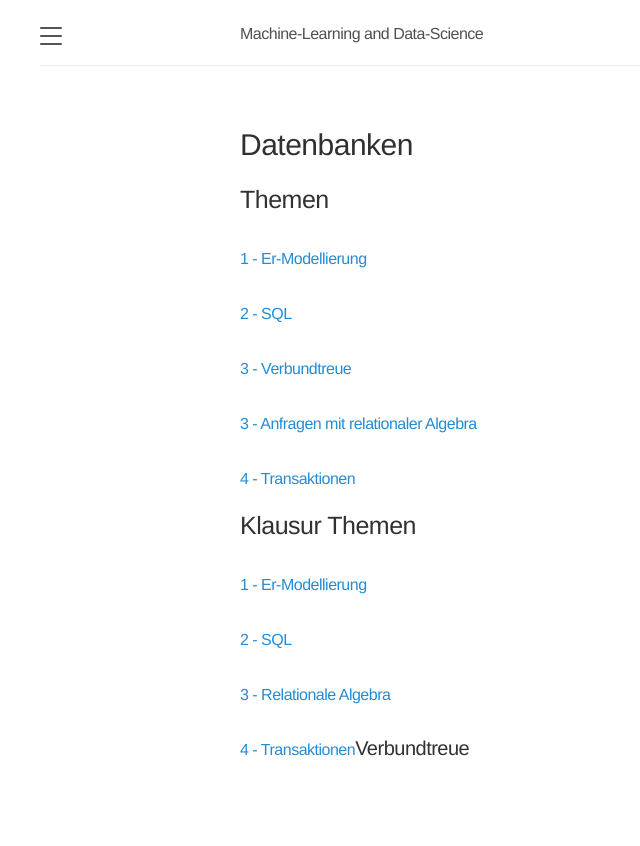
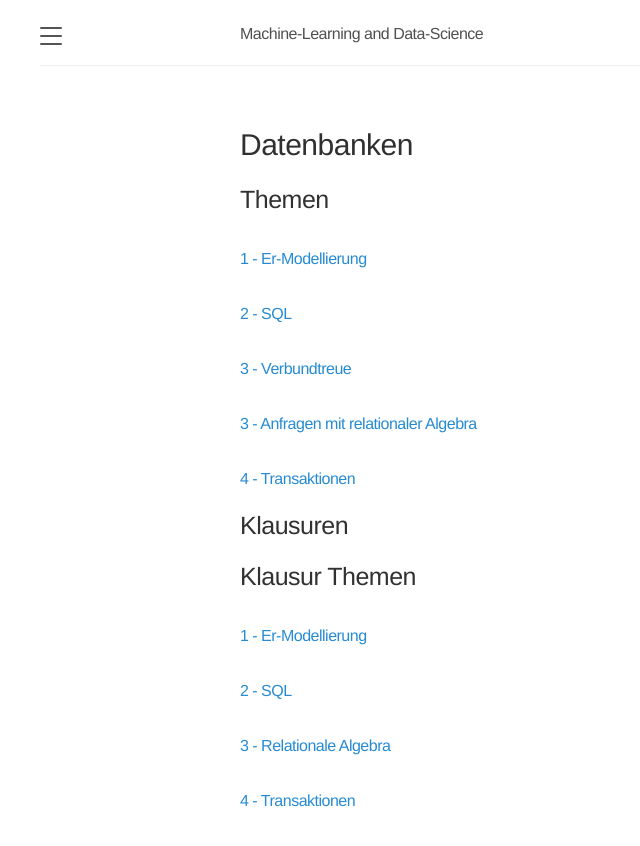
Before and after one commit to alessandrosantospirito/documentations, a Jekyll site: the page built from docs/datenbanken.md, in a window 1280 px wide. Shown: the top 846 px of the page, without its empty margins (0-640 px from the left). Built offline with Jekyll 4.4.1, drawn with Linux system fonts in a browser that asks for light colours; some web fonts are replaced.

Commit message:
Fix with link

```diff
--- a/docs/datenbanken.md
+++ b/docs/datenbanken.md
@@ -4,14 +4,17 @@ title: Datenbanken
 ---
 
 ## Themen
-### [1 - Er-Modellierung](http://localhost:4000/public/html/datenbanken/1_ER-Modellierung.html)
-### [2 - SQL](http://localhost:4000/public/html/datenbanken/2_SQL.html)
-### [3 - Verbundtreue](http://localhost:4000/public/html/datenbanken/3_Verbundtreue.html)
-### [3 - Anfragen mit relationaler Algebra](http://localhost:4000/public/html/datenbanken/3_Anfragen_relatioaleAlgebra.html)
-### [4 - Transaktionen](http://localhost:4000/public/html/datenbanken/4_Transaktionen.html)
+### [1 - Er-Modellierung]({{ site.url }}/public/html/datenbanken/1_ER-Modellierung.html)
+### [2 - SQL]({{ site.url }}/public/html/datenbanken/2_SQL.html)
+### [3 - Verbundtreue]({{ site.url }}/public/html/datenbanken/3_Verbundtreue.html)
+### [3 - Anfragen mit relationaler Algebra]({{ site.url }}/public/html/datenbanken/3_Anfragen_relatioaleAlgebra.html)
+### [4 - Transaktionen]({{ site.url }}/public/html/datenbanken/4_Transaktionen.html)
+
+## Klausuren
+
 
 ## Klausur Themen
-### [1 - Er-Modellierung](http://localhost:4000/public/html/datenbanken/0_ER-Model.html)
-### [2 - SQL](http://localhost:4000/public/html/datenbanken/0_SQL.html)
-### [3 - Relationale Algebra](http://localhost:4000/public/html/datenbanken/0_Relationalealgrebra.html)
-### [4 - Transaktionen](http://localhost:4000/public/html/datenbanken/0_Transaktionen.html)Verbundtreue
+### [1 - Er-Modellierung]({{ site.url }}/public/html/datenbanken/0_ER-Model.html)
+### [2 - SQL]({{ site.url }}/public/html/datenbanken/0_SQL.html)
+### [3 - Relationale Algebra]({{ site.url }}/public/html/datenbanken/0_Relationalealgrebra.html)
+### [4 - Transaktionen]({{ site.url }}/public/html/datenbanken/0_Transaktionen.html)
```
